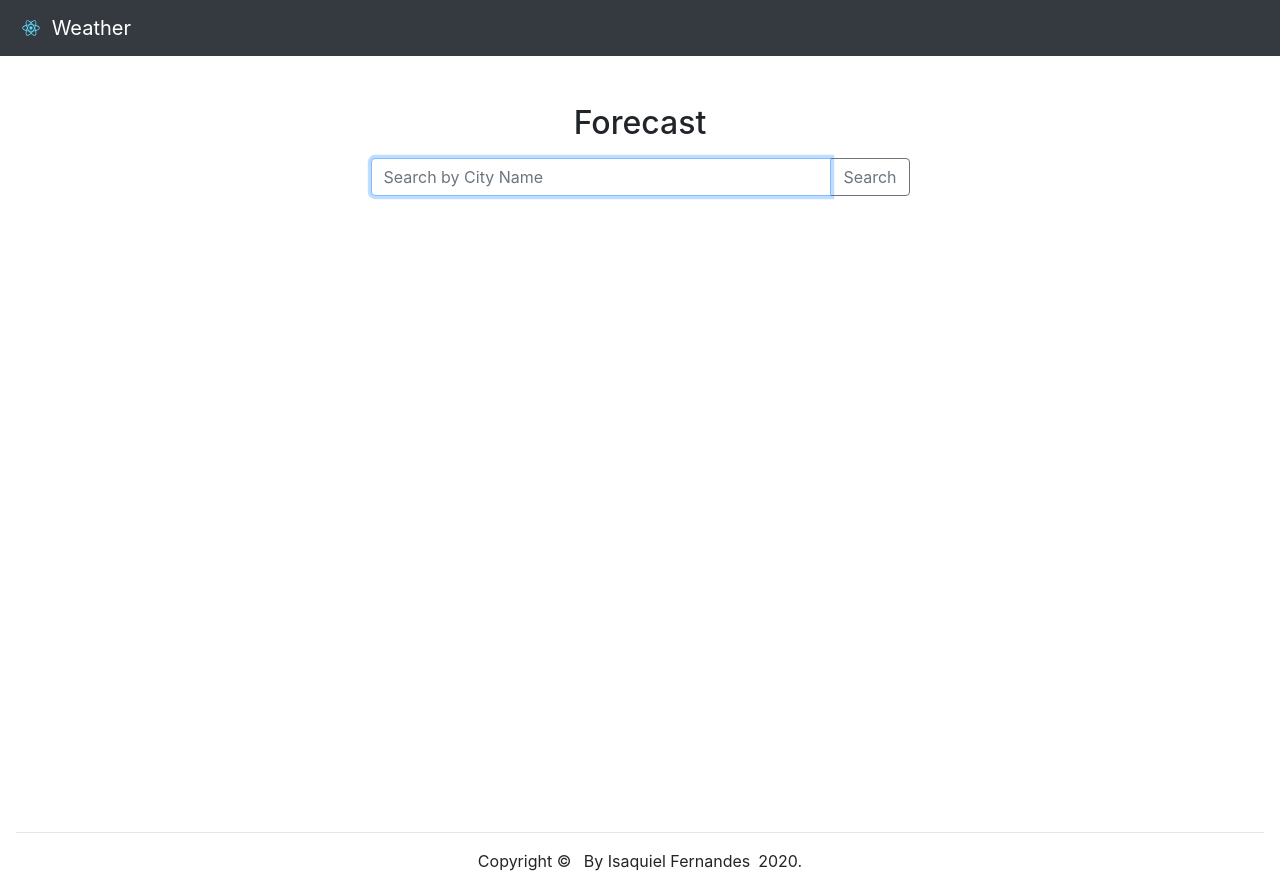
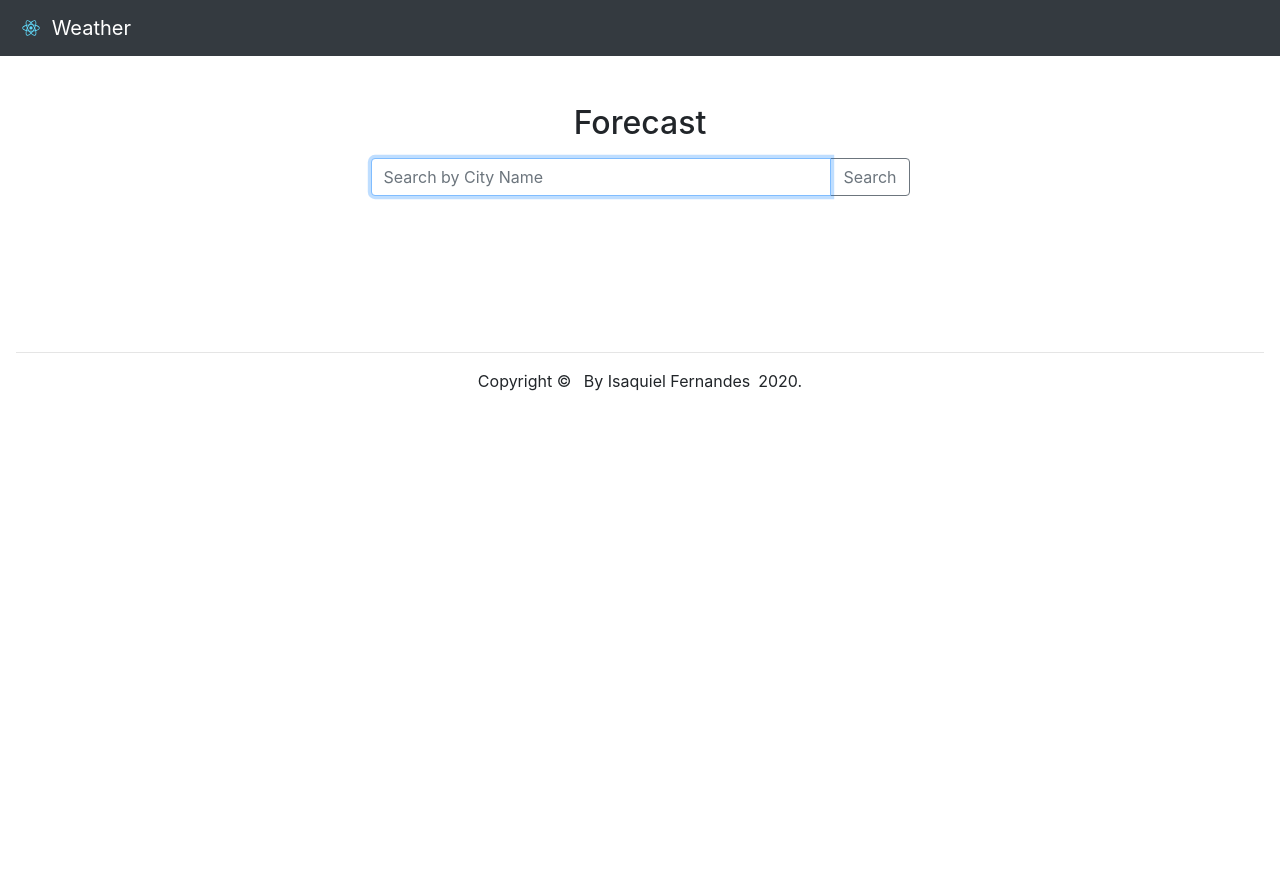
Before and after one commit to isaquielfernandes/react-app-weather, a React (Create React App) app: page / in a window 1280 px wide. After the commit the page ends 800 px from the top, so only its background shows below. Built offline with nearby package versions, Linux system fonts and the light colour scheme.

Commit message:
Update App.js

```diff
--- a/src/App.js
+++ b/src/App.js
@@ -11,7 +11,7 @@ const App = () => {
   return (
     <>
       <NavBar />
-      <Container style={{ minHeight: '100vh' }} className="h-100 p-3">
+      <Container style={{ minHeight: '40vh' }} className="h-100 p-3">
         <Search />
         <div className="row">
           <Weather />
```
